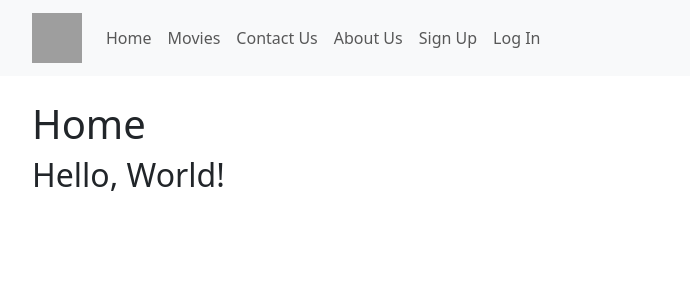
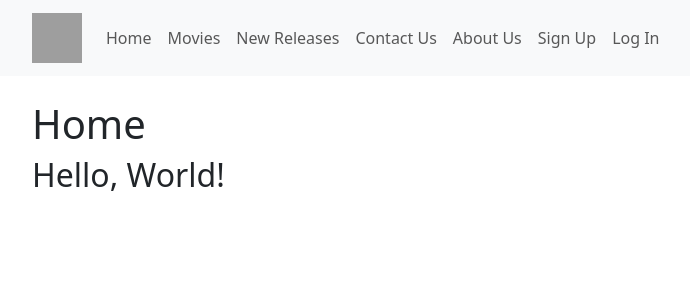
Before and after one commit to Wojciech-Przybylski/ams-group-project, a Flask app: page / in a window 1280 px wide. Shown: the top 300 px of the page, without its empty margins (50-740 px from the left). Run offline with Flask 3, Linux system fonts and the light colour scheme; grey boxes are pictures that could not be loaded.

Commit message:
Added link for movies and new releases

```diff
--- a/application/templates/nav.html
+++ b/application/templates/nav.html
@@ -25,7 +25,10 @@
                         <a class="nav-link" href="/">Home</a>
                     </li>
                     <li class="nav-item">
-                        <a class="nav-link" href="/products">Movies</a>
+                        <a class="nav-link" href="/movies">Movies</a>
+                    </li>
+                    <li class="nav-item">
+                        <a class="nav-link" href="/new-releases">New Releases</a>
                     </li>
                         <a class="nav-link" href="/contact">Contact Us</a>
                     </li>
```
